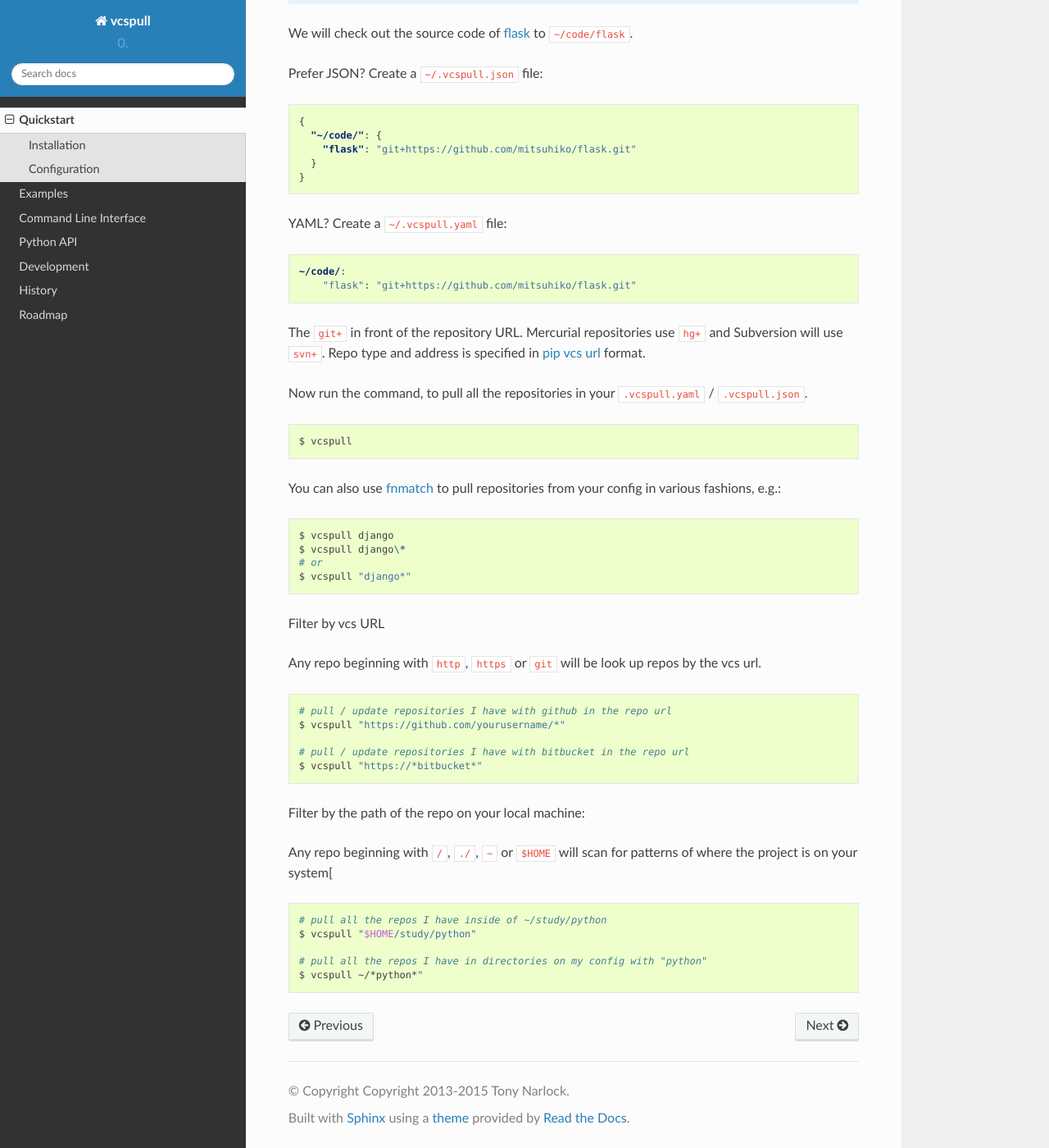
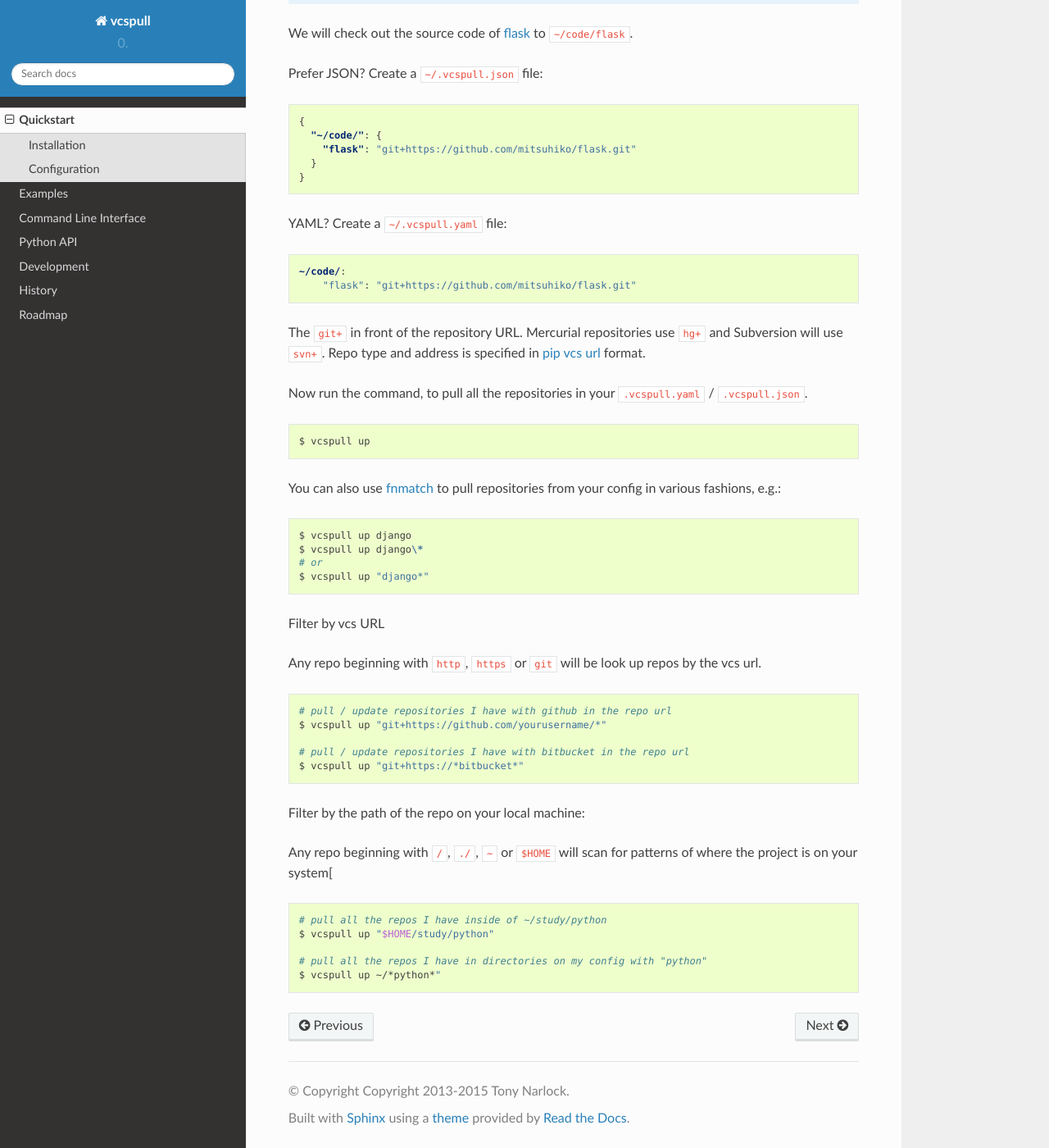
Before and after one commit to vcs-python/vcspull, a Sphinx documentation site: the page built from doc/quickstart.rst, in a window 1280 px wide and 1400 px high, scrolled down 746 px. Shown: the whole window at 82% size. Built offline with Sphinx 7.4.7 and the Read the Docs theme 2.0.0, drawn with Linux system fonts in a browser that asks for light colours.

```diff
--- a/doc/quickstart.rst
+++ b/doc/quickstart.rst
@@ -54,17 +54,17 @@ Now run the command, to pull all the repositories in your
 
 .. code-block:: bash
 
-    $ vcspull
+    $ vcspull up
 
 You can also use `fnmatch`_ to pull repositories from your config in
 various fashions, e.g.:
 
 .. code-block:: bash
 
-   $ vcspull django
-   $ vcspull django\*
+   $ vcspull up django
+   $ vcspull up django\*
    # or
-   $ vcspull "django*"
+   $ vcspull up "django*"
 
 Filter by vcs URL
 
@@ -74,10 +74,10 @@ repos by the vcs url.
 .. code-block:: bash
 
    # pull / update repositories I have with github in the repo url
-   $ vcspull "https://github.com/yourusername/*"
+   $ vcspull up "git+https://github.com/yourusername/*"
 
    # pull / update repositories I have with bitbucket in the repo url
-   $ vcspull "https://*bitbucket*"
+   $ vcspull up "git+https://*bitbucket*"
 
 Filter by the path of the repo on your local machine:
 
@@ -87,10 +87,10 @@ for patterns of where the project is on your system[
 .. code-block:: bash
 
    # pull all the repos I have inside of ~/study/python
-   $ vcspull "$HOME/study/python"
+   $ vcspull up "$HOME/study/python"
 
    # pull all the repos I have in directories on my config with "python"
-   $ vcspull ~/*python*"
+   $ vcspull up ~/*python*"
 
 .. _pip vcs url: http://www.pip-installer.org/en/latest/logic.html#vcs-support
 .. _flask: http://flask.pocoo.org/
```
